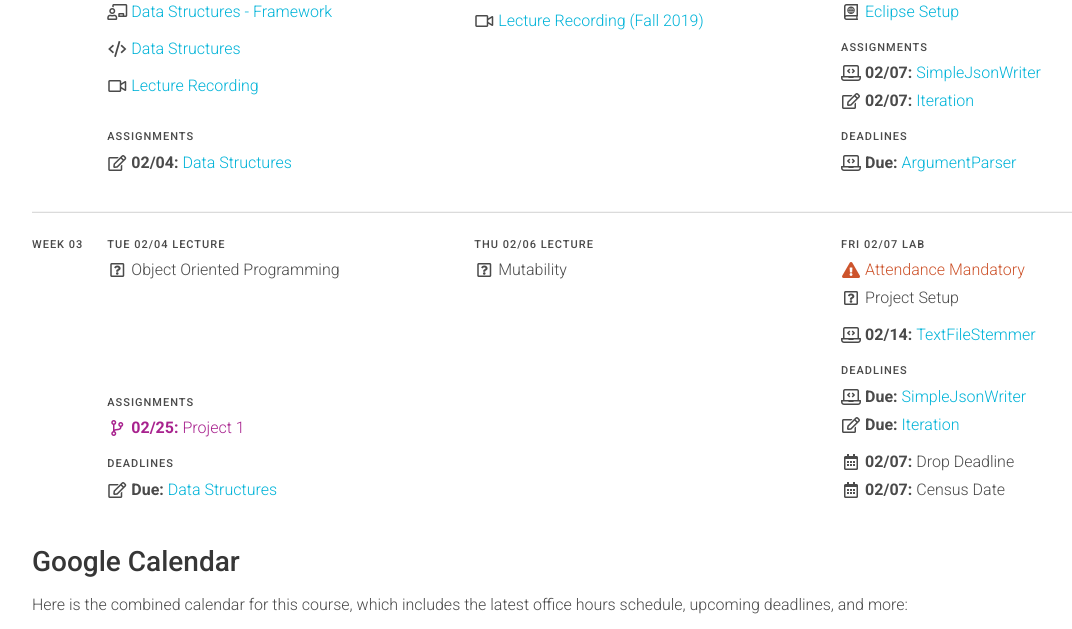
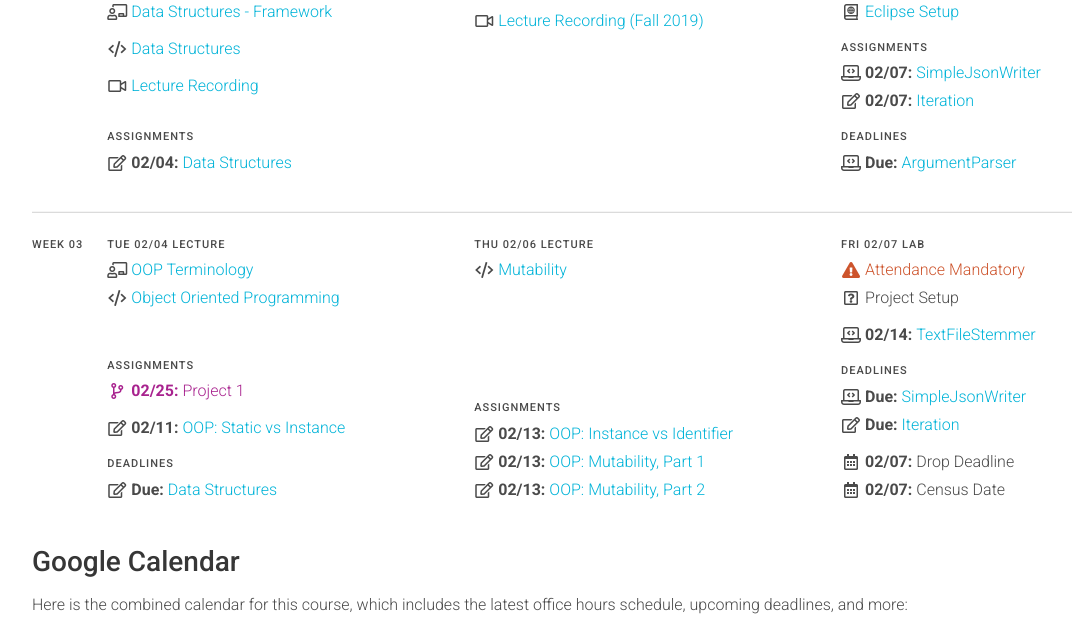
Before and after one commit to usf-cs212-2020/usf-cs212-2020.github.io, a Jekyll site: the page built from index.md, in a window 1280 px wide and 900 px high, scrolled down 571 px, cut to the strip 0-629 px from the top of the window. Shown: the whole strip, without its empty margins (32-1104 px from the left). Built offline with Jekyll 4.4.1, drawn with Linux system fonts in a browser that asks for light colours.

Commit message:
Adding OOP resources.

```diff
--- a/_data/schedule.yml
+++ b/_data/schedule.yml
@@ -339,12 +339,24 @@ weeks:
       - label: 'Lecture'
         start: 2020-02-04
         items:
+          - text: 'OOP Terminology'
+            icon: *icon_slides
+            link: 'https://drive.google.com/open?id=0BxYofk0iB_upZmY5OFpfZXl3ZVU'
+
           - text: 'Object Oriented Programming'
+            icon: *icon_code
+            link: 'https://github.com/usf-cs212-2020/lectures/tree/master/OOP%20Principles'
 
       - label: 'Assignments'
         align: true
         items:
           - <<: *project1
+
+          - text: 'OOP: Static vs Instance'
+            icon: *icon_quiz
+            link: 'https://usfca.instructure.com/courses/1590210/quizzes/2346353'
+            date: 2020-02-11
+            bump: true
 
       - label: 'Deadlines'
         start: ''
@@ -361,6 +373,27 @@ weeks:
         start: 2020-02-06
         items:
           - text: 'Mutability'
+            icon: *icon_code
+            link: 'https://github.com/usf-cs212-2020/lectures/tree/master/OOP%20Principles'
+
+      - label: 'Assignments'
+        align: true
+        items:
+          - text: 'OOP: Instance vs Identifier'
+            icon: *icon_quiz
+            link: 'https://usfca.instructure.com/courses/1590210/quizzes/2346343'
+            date: 2020-02-13
+
+          - text: 'OOP: Mutability, Part 1'
+            icon: *icon_quiz
+            link: 'https://usfca.instructure.com/courses/1590210/quizzes/2346335'
+            date: 2020-02-13
+
+          - text: 'OOP: Mutability, Part 2'
+            icon: *icon_quiz
+            link: 'https://usfca.instructure.com/courses/1590210/quizzes/2346362'
+            date: 2020-02-13
+
 
     # column 3 (friday)
     - sections:
@@ -403,12 +436,40 @@ weeks:
         items:
           - text: 'Inheritance'
 
+      - label: 'Deadlines'
+        align: true
+        start: ''
+        items:
+          - text: 'OOP: Static vs Instance'
+            icon: *icon_quiz
+            link: 'https://usfca.instructure.com/courses/1590210/quizzes/2346353'
+            date: ''
+
     # column 2 (thursday)
     - sections:
       - label: 'Lecture'
         start: 2020-02-13
         items:
           - text: 'Inheritance'
+
+      - label: 'Deadlines'
+        align: true
+        start: ''
+        items:
+          - text: 'OOP: Instance vs Identifier'
+            icon: *icon_quiz
+            link: 'https://usfca.instructure.com/courses/1590210/quizzes/2346343'
+            date: ''
+
+          - text: 'OOP: Mutability, Part 1'
+            icon: *icon_quiz
+            link: 'https://usfca.instructure.com/courses/1590210/quizzes/2346335'
+            date: ''
+
+          - text: 'OOP: Mutability, Part 2'
+            icon: *icon_quiz
+            link: 'https://usfca.instructure.com/courses/1590210/quizzes/2346362'
+            date: ''
 
     # column 3 (friday)
     - sections:
```
